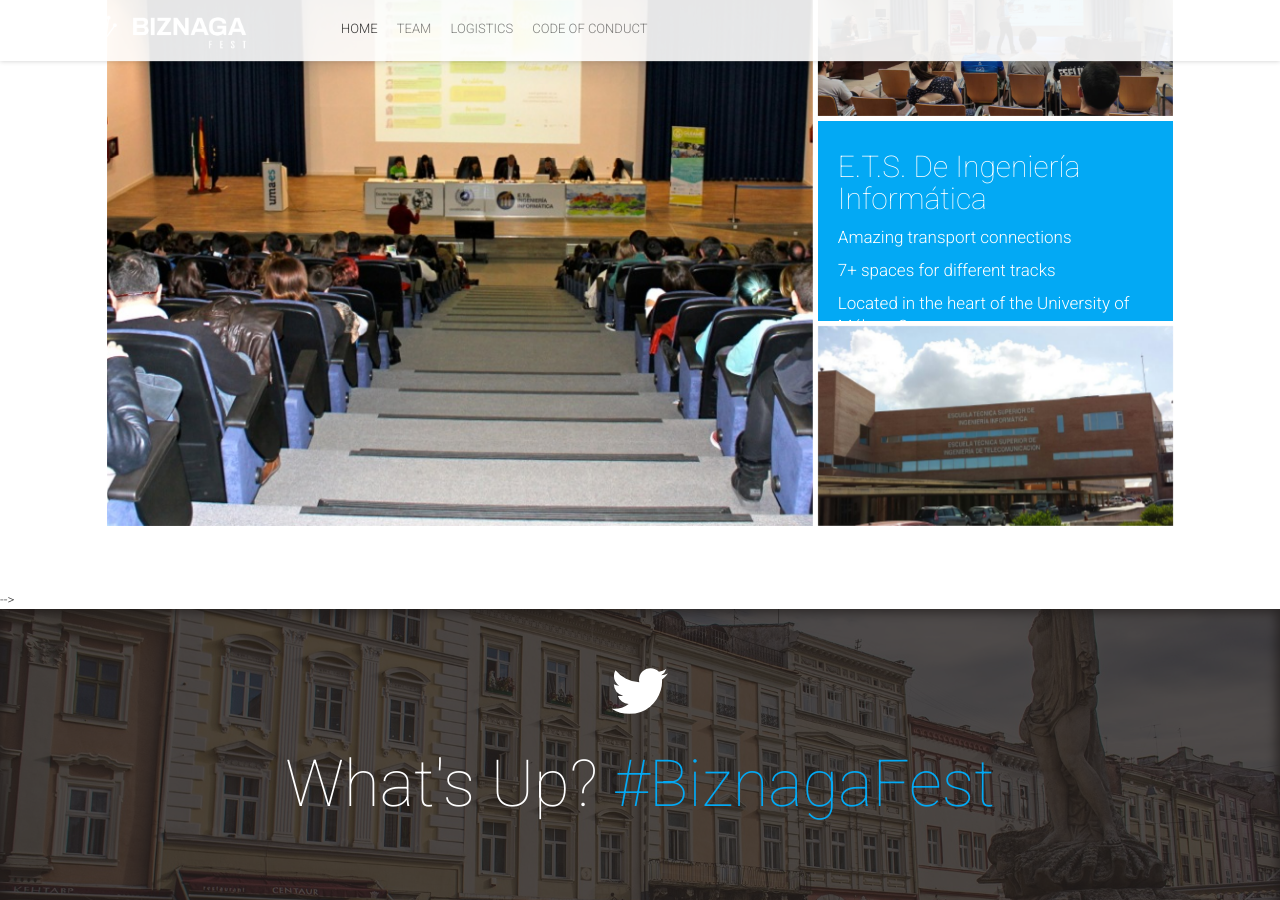
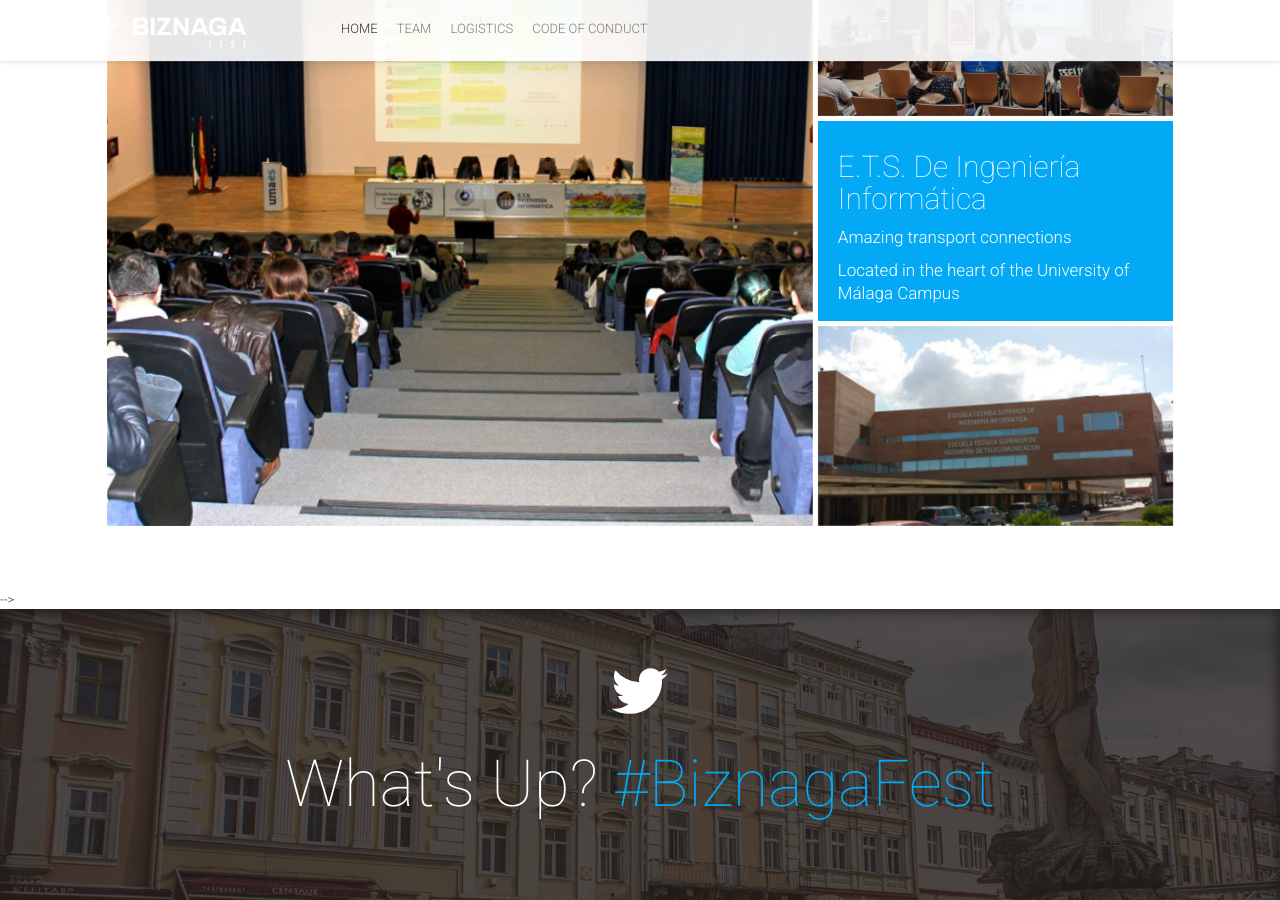
Before and after one commit to GDGMalaga/BiznagaFest-22, a Jekyll site: the page built from index.html, in a window 1280 px wide and 900 px high, scrolled down 3084 px. Built offline with Jekyll 4.4.1, drawn with Linux system fonts in a browser that asks for light colours; nearby versions of some CDN libraries; comment, search, counter and statistics services are not loaded.

Commit message:
feat(_config.yml): remove venueFeature

```diff
--- a/_config.yml
+++ b/_config.yml
@@ -111,7 +111,7 @@ venueBigImage: "venue_0.jpg"
 venueSmallImage1: "venue_2.jpg"
 venueSmallImage2: "venue_4.jpg"
 venueTitle: "E.T.S. De Ingeniería Informática"
-venueFeatures: ["Amazing transport connections", "7+ spaces for different tracks", "Located in the heart of the University of Málaga Campus"]
+venueFeatures: ["Amazing transport connections", "Located in the heart of the University of Málaga Campus"]
 
 # Tweets Feed Block
 tweetsFeedImage: "twitter-feed.jpg"
```
